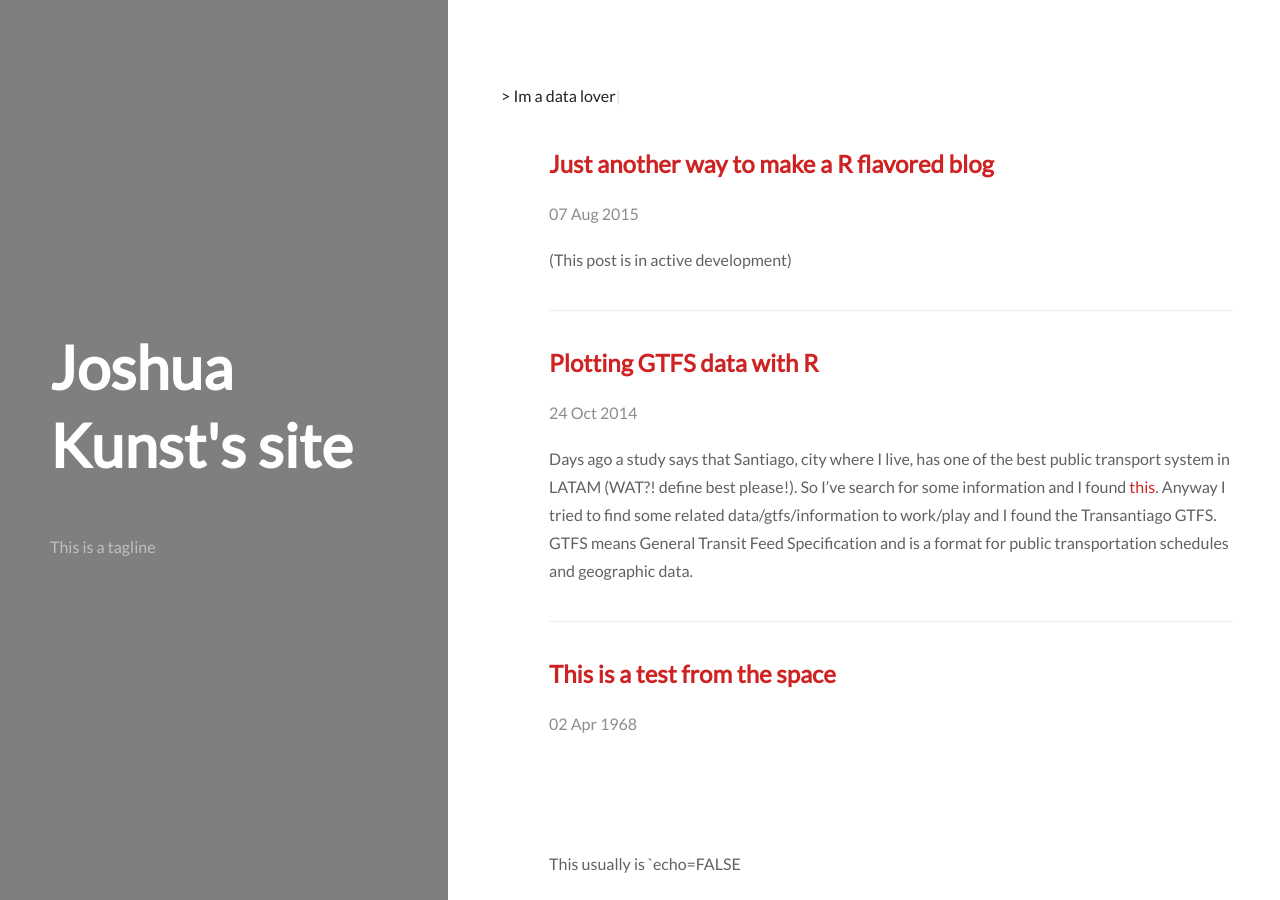
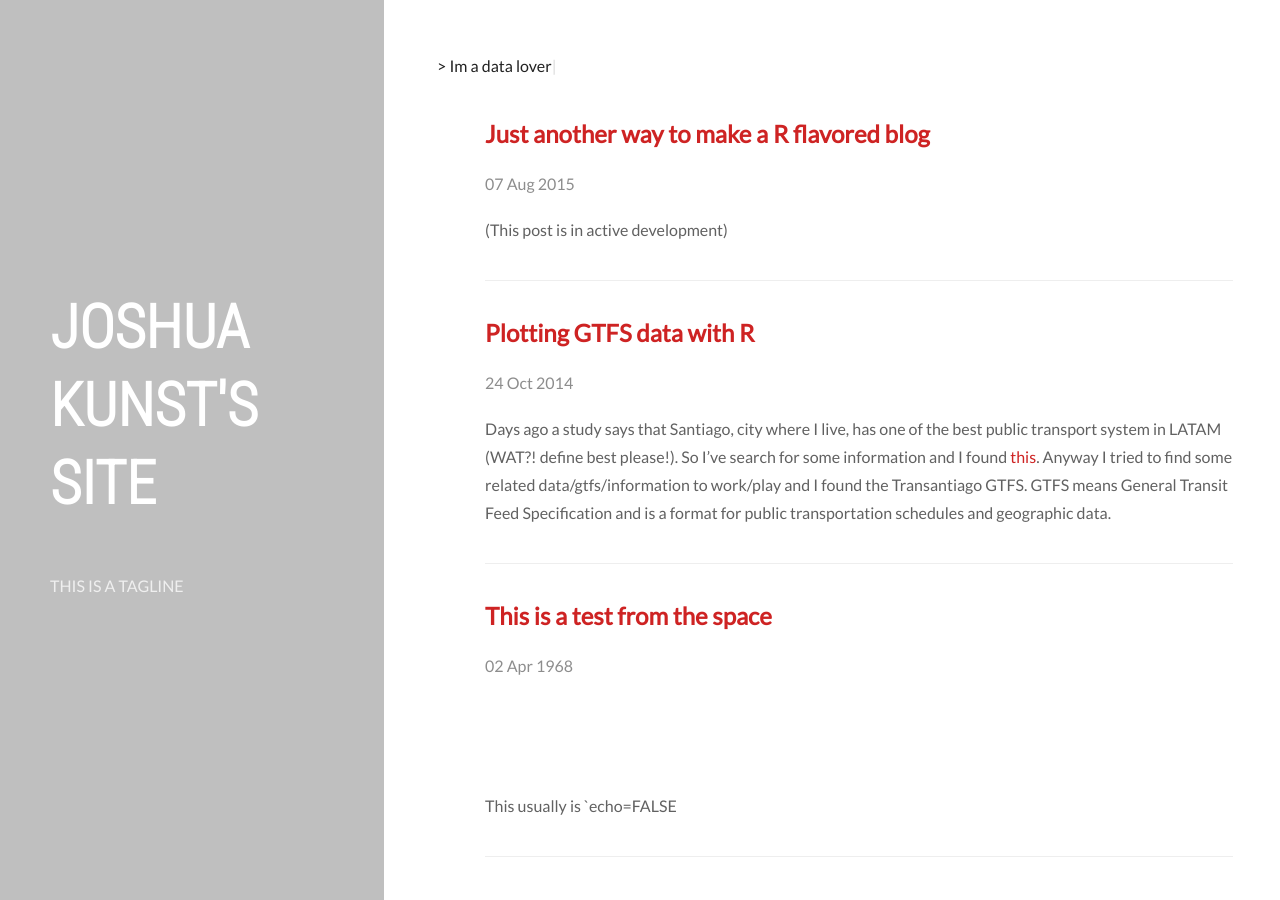
Before and after one commit to jbkunst/jbkunst.github.io2, a Jekyll site: the page built from index.html, in a window 1280 px wide. Built offline with Jekyll 4.4.1, drawn with Linux system fonts in a browser that asks for light colours; nearby versions of some CDN libraries; Markdown is read by kramdown in place of the engine named in the settings.

Commit message:
ccs changes
fonts, in title header, paddingon continar, featured image, new
navigation

```diff
--- a/css/main.css
+++ b/css/main.css
@@ -1,3 +1,6 @@
+@import url(https://fonts.googleapis.com/css?family=Lato);
+@import url(http://fonts.googleapis.com/css?family=Roboto+Condensed:300);
+
 *, *:before, *:after {
   -webkit-box-sizing: border-box;
   -moz-box-sizing: border-box;
@@ -19,6 +22,7 @@
 }
 
 h1 {
+  font-family: 'Roboto Condensed', sans-serif;
   line-height: 1.3;
   font-weight: 600;
   font-size: 60px;
@@ -58,7 +62,7 @@
 }
 
 .container {
-  padding: 100px 50px;
+  padding: 50px 50px;
   width: 100%;
 }
 
@@ -74,15 +78,17 @@
 /* Header */
 header {
   position: relative;
-  width: 35%;
+  text-transform: uppercase;
+  /* width: 35%; */
+  width: 30%;
   background-repeat: no-repeat;
   background-position: center;
   -webkit-background-size: cover;
   -moz-background-size: cover;
   -o-background-size: cover;
   background-size: cover;
-  -webkit-filter: grayscale(75%);
-  filter: grayscale(57%);
+  -webkit-filter: grayscale(50%);
+  filter: grayscale(50%);
   overflow: hidden;
 }
 
@@ -103,7 +109,7 @@
   bottom: 0;
   left: 0;
   /* important */
-  background-color: rgba(0, 0, 0, 0.50);
+  background-color: rgba(0, 0, 0, 0.25);
   z-index: -1;
 }
 
@@ -127,6 +133,7 @@
     position: absolute;
     top: 0;
   }
+
   header .container.post-container {
     padding: 0;
     position: relative;
@@ -170,9 +177,6 @@
   color: rgba(255, 255, 255, 0.5);
   text-decoration: none;
   text-align: center;
-  background-image: url(../images/icon_home.png);
-  background-position: center;
-  background-repeat: no-repeat;
   padding: 20px;
   transition: background 300ms linear;
   -webkit-transition: background 300ms linear;
@@ -212,7 +216,7 @@
 
 header ul.meta li span {
   margin-right: 10px;
-  color: rgba(255, 255, 255, .5);
+  color: rgba(255, 255, 255, .75);
 }
 
 /* Pagination */
@@ -223,10 +227,23 @@
     bottom: 10px;
     left: 10px;
   }
+
+  .navigation {
+    position: absolute;
+    right: 10px;
+    top: 10px;
+    left: 10px;
+  }
+
 }
 
 @media screen and (max-width: 960px){
   .pagination {
+    margin-top: 40px;
+    padding: 0 10px;
+  }
+
+  .navigation {
     margin-top: 40px;
     padding: 0 10px;
   }
@@ -248,34 +265,40 @@
   float: right;
 }
 
-.pagination a {
+.navigation {
+  /* how to center */
+  width: 50%;
+  margin: 0 auto;
+}
+
+.navigation li {
+  display: inline;
+  list-style-type: none;
+  padding-right: 20px;
+}
+
+.pagination a, .navigation a{
   padding: 10px 20px;
-  border-radius: 4px;
-  border: 1px solid rgba(255, 255, 255, 0.3);
-  line-height: 40px;
   font-size: 12px;
   font-weight: 600;
-  color: rgba(255, 255, 255, 0.5);
-  text-transform: uppercase;
+  color: rgba(255, 255, 255, 0.75);
+
   text-decoration: none;
   letter-spacing: 1px;
 }
 
-.pagination a:hover {
-  background: #fff;
-  color: #ce2323;
-}
 
 /* Article */
 
 article {
-  width: 65%;
+  /* width: 65%; */
+  width: 70%;
   overflow-x: hidden;
 }
 
 
 article .container {
-  padding-top: 80px;
+  padding-top: 50px;
 }
 
 @media (max-width: 960px) {
```
